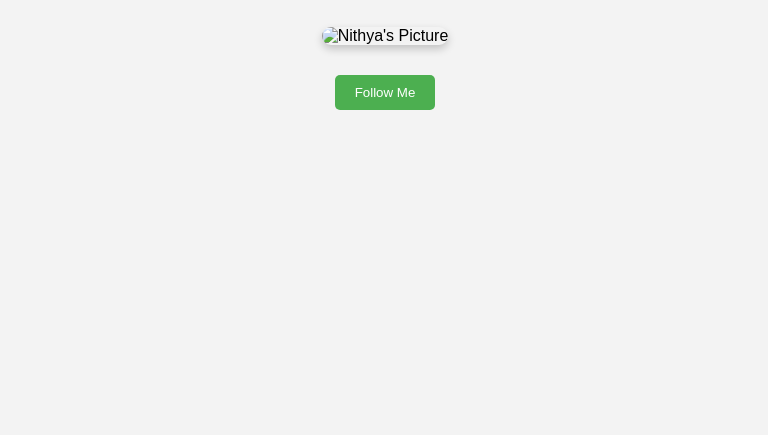
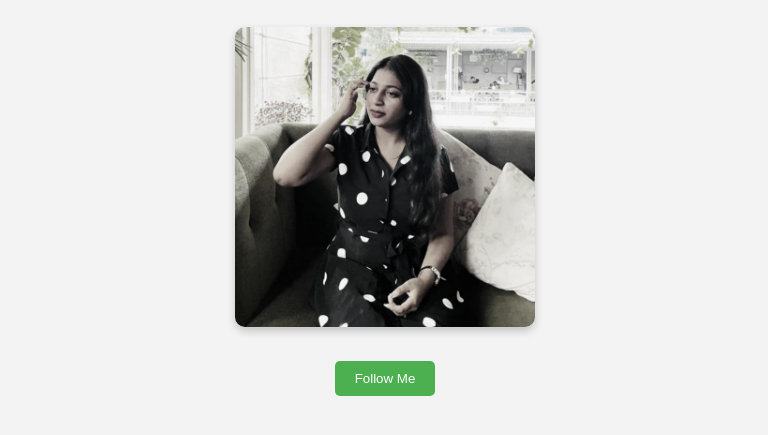
Before and after one commit to tejashreemn130100/newproject_website, a plain HTML site: page birthday.html in a window 1280 px wide. Shown: the part 111-546 px from the top of the page, without its empty margins (255-1023 px from the left). Drawn offline with Linux system fonts and the light colour scheme.

Commit message:
Update birthday.html

```diff
--- a/birthday.html
+++ b/birthday.html
@@ -56,7 +56,7 @@
     </div>
 
     <div class="picture">
-        <img src="nithya-picture.jpg" alt="Nithya's Picture">
+        <img src="nithyapic.jpg" alt="Nithya's Picture">
     </div>
 
     <button onclick="window.location.href='gallery.html'">Follow Me</button>
```
